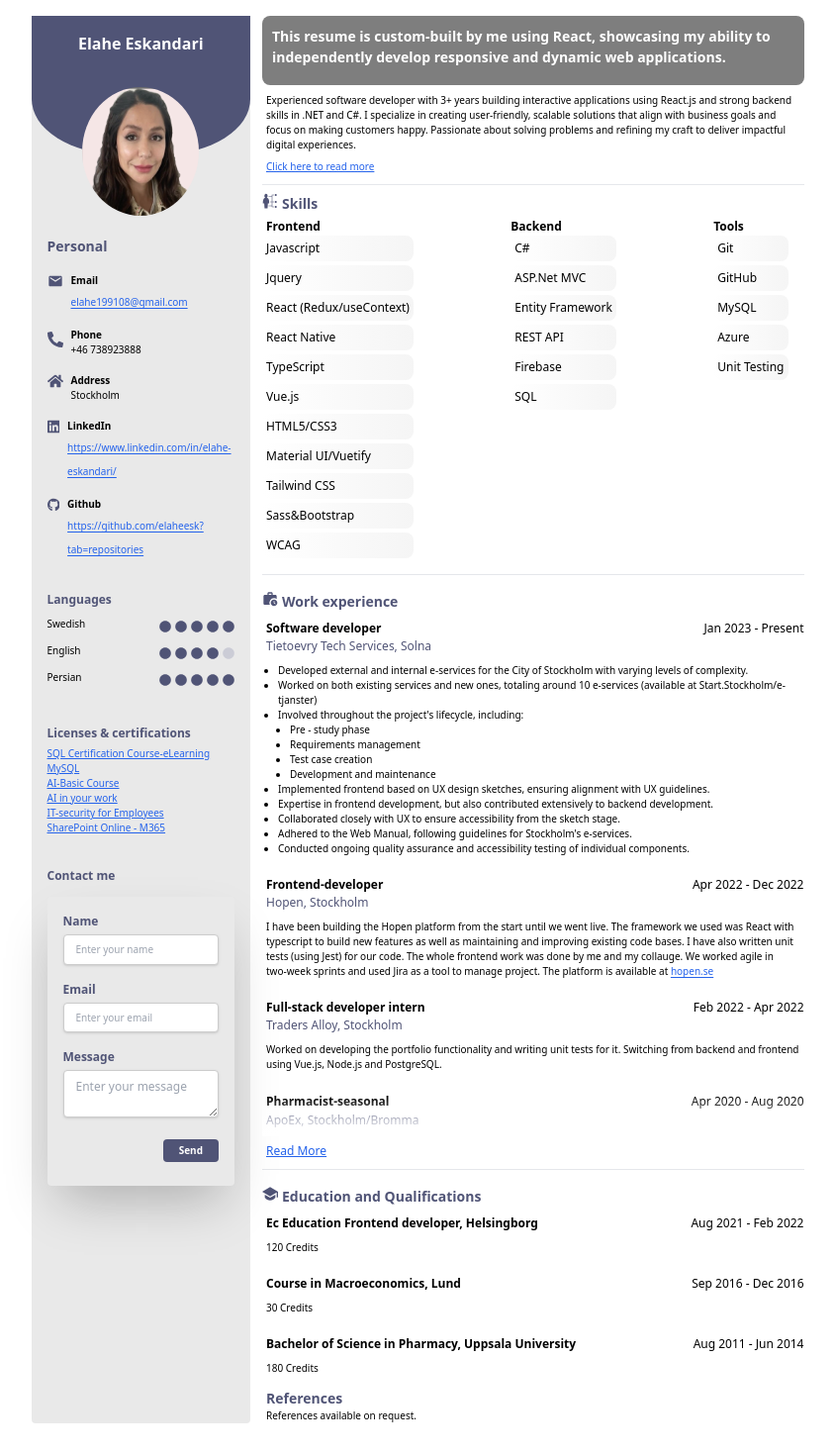
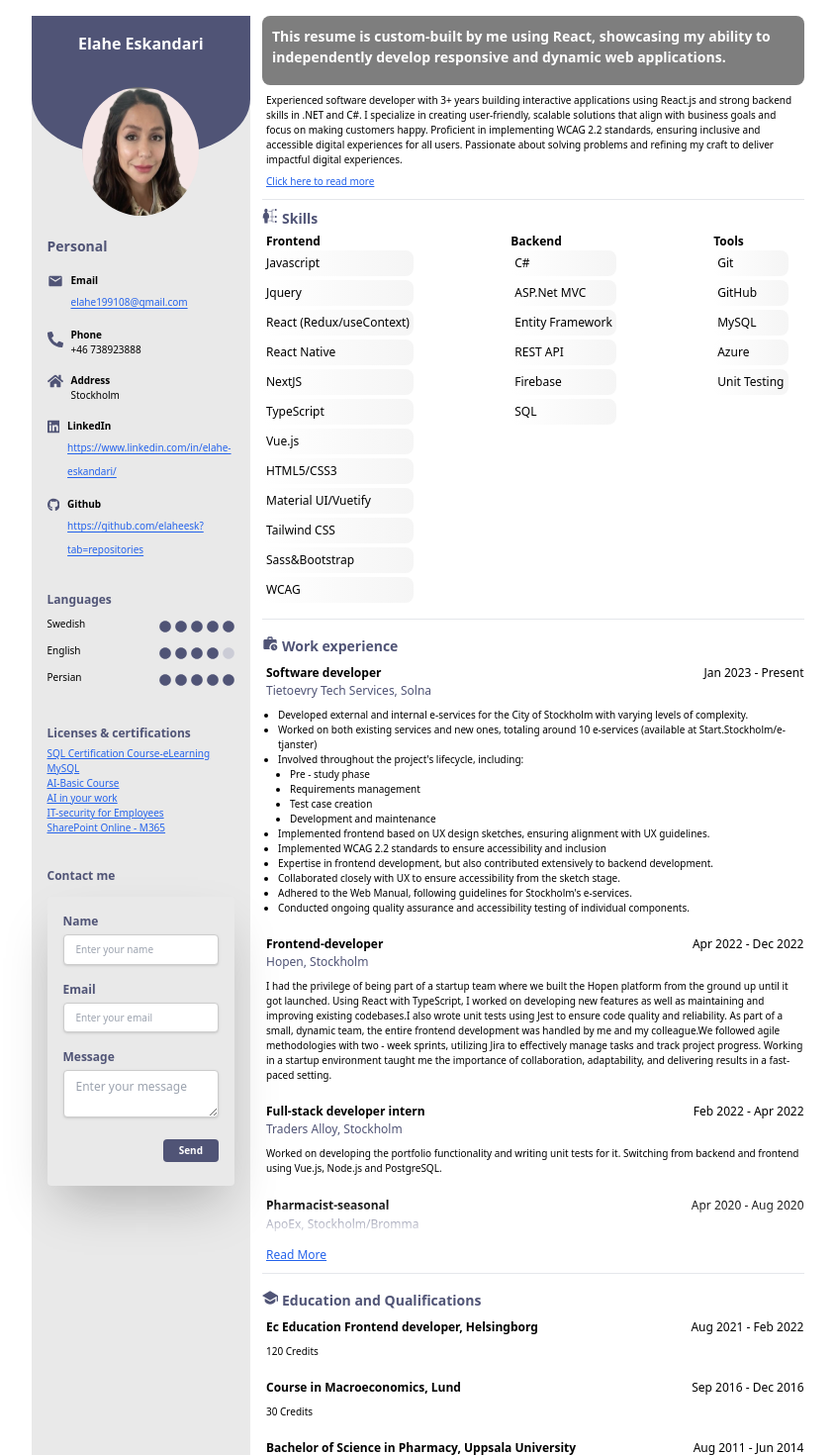
Before and after one commit to elaheesk/elahesresume-, a React (Create React App) app: page / in a window 1280 px wide. Shown: the top 1470 px of the page at 99% size, without its empty margins (212-1056 px from the left). Before the commit the page ends 1438 px from the top, so only its background shows below. Built offline with nearby package versions, Linux system fonts and the light colour scheme; no server answers.

Commit message:
some small changes in the introduction text

```diff
--- a/src/components/SideBar.js
+++ b/src/components/SideBar.js
@@ -34,7 +34,7 @@ const SideBar = ({ tooltipContent, setTooltipContent }) => {
                         ) : <div className="font-semibold text-xs">{item.label}</div>
                         }
                         {item.isLink ? (
-                            <Link className="underline underline-offset-2 text-xs hover:no-underline text-blue-600" to={item.link}>{item.value}</Link>
+                            <a className="underline underline-offset-2 text-xs hover:no-underline text-blue-600" href={item.link} target="_blank" rel="noreferrer" >{item.value}</a>
                         ) : (
                             <p className="text-xs">{item.value}</p>
                         )}
--- a/src/data.js
+++ b/src/data.js
@@ -2,7 +2,7 @@ import { FaPhoneAlt, FaLinkedin, FaGithub, FaHome } from "react-icons/fa";
 import { MdEmail } from "react-icons/md";
 
 
-export const intoduction = "Experienced software developer with 3+ years building interactive applications using React.js and strong backend skills in .NET and C#. I specialize in creating user-friendly, scalable solutions that align with business goals and focus on making customers happy. Passionate about solving problems and refining my craft to deliver impactful digital experiences. "
+export const intoduction = "Experienced software developer with 3+ years building interactive applications using React.js and strong backend skills in .NET and C#. I specialize in creating user-friendly, scalable solutions that align with business goals and focus on making customers happy.  Proficient in implementing WCAG 2.2 standards, ensuring inclusive and accessible digital experiences for all users. Passionate about solving problems and refining my craft to deliver impactful digital experiences. "
 export const questions = [{
     isOpen: false,
     question: "What makes me the right candidate?",
@@ -46,6 +46,7 @@ export const workexperiences = [
             "Worked on both existing services and new ones, totaling around 10 e-services (available at Start.Stockholm/e-tjanster)",
             "Involved throughout the project's lifecycle, including: <li class='ml-3'>Pre - study phase</li><li class='ml-3'>Requirements management</li><li class='ml-3'>Test case creation</li> <li class='ml-3'>Development and maintenance</li>",
             "Implemented frontend based on UX design sketches, ensuring alignment with UX guidelines.",
+            "Implemented WCAG 2.2 standards to ensure accessibility and inclusion",
             "Expertise in frontend development, but also contributed extensively to backend development.",
             "Collaborated closely with UX to ensure accessibility from the sketch stage.",
             "Adhered to the Web Manual, following guidelines for Stockholm's e-services.",
@@ -57,7 +58,7 @@ export const workexperiences = [
         date: "Apr 2022 - Dec 2022",
         company: "Hopen, Stockholm",
         companyLink: "https://hopen.se/",
-        jobDescription: "I have been building the Hopen platform from the start until we went live. The framework we used was React with typescript to build new features as well as maintaining and improving existing code bases. I have also written unit tests (using Jest) for our code. The whole frontend work was done by me and my collauge. We worked agile in two‑week sprints and used Jira as a tool to manage project. The platform is available at <a class='underline underline-offset-2 hover:no-underline text-blue-600' href='https://hopen.se/'>hopen.se</a></div>"
+        jobDescription: "I had the privilege of being part of a startup team where we built the Hopen platform from the ground up until it got launched. Using React with TypeScript, I worked on developing new features as well as maintaining and improving existing codebases.I also wrote unit tests using Jest to ensure code quality and reliability. As part of a small, dynamic team, the entire frontend development was handled by me and my colleague.We followed agile methodologies with two - week sprints, utilizing Jira to effectively manage tasks and track project progress. Working in a startup environment taught me the importance of collaboration, adaptability, and delivering results in a fast- paced setting."
     },
     {
         jobTitle: "Full-stack developer intern",
@@ -140,6 +141,7 @@ export const frontendSkills = [
     { name: "Jquery", knowledgeLevel: "Great knowledge" },
     { name: "React (Redux/useContext)", knowledgeLevel: "Great knowledge" },
     { name: "React Native", knowledgeLevel: "Great knowledge" },
+    { name: "NextJS", knowledgeLevel: "Great knowledge" },
     { name: "TypeScript", knowledgeLevel: "Great knowledge" },
     { name: "Vue.js", knowledgeLevel: "Great knowledge" },
     { name: "HTML5/CSS3", knowledgeLevel: "Great knowledge" },
```
